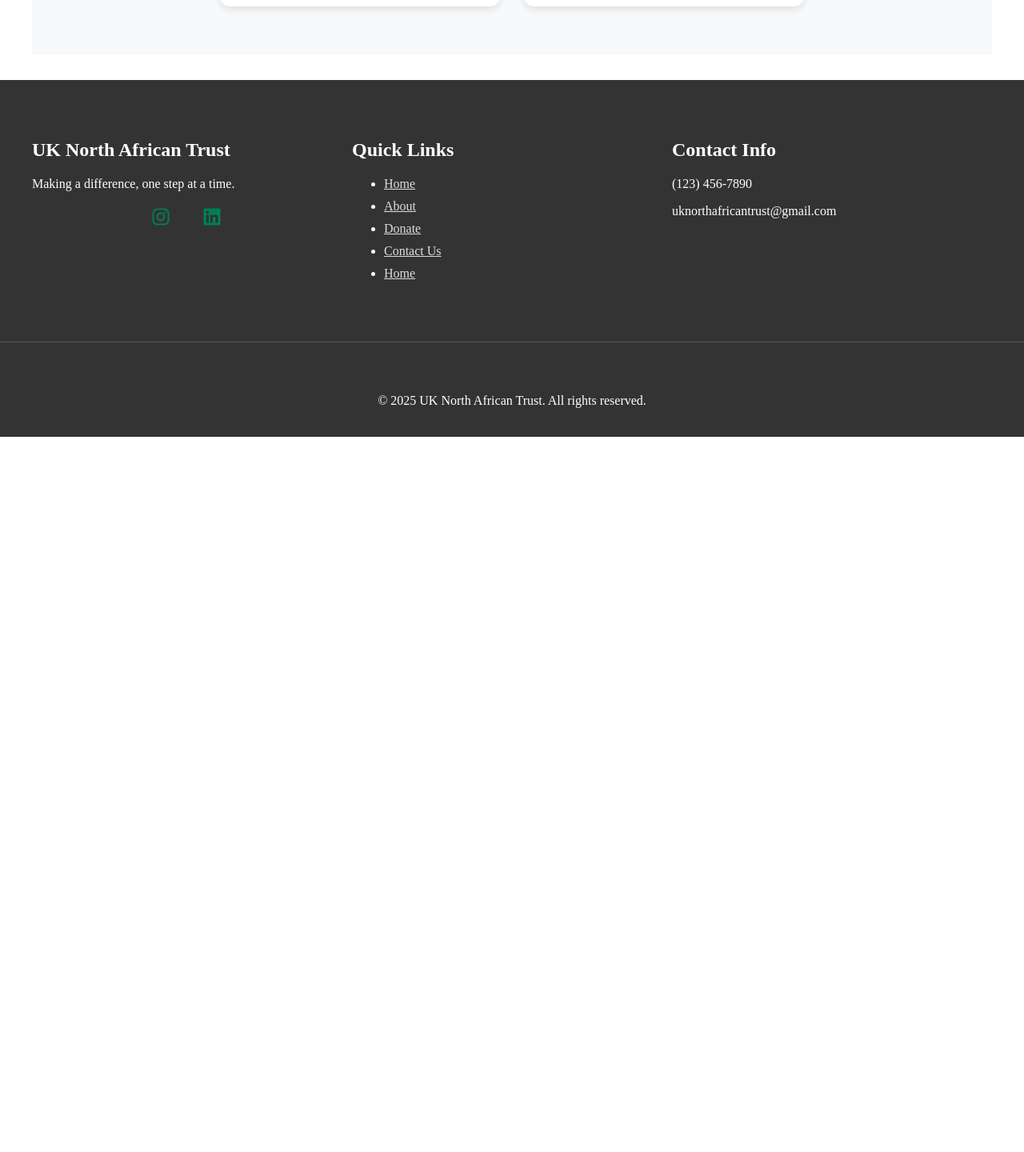
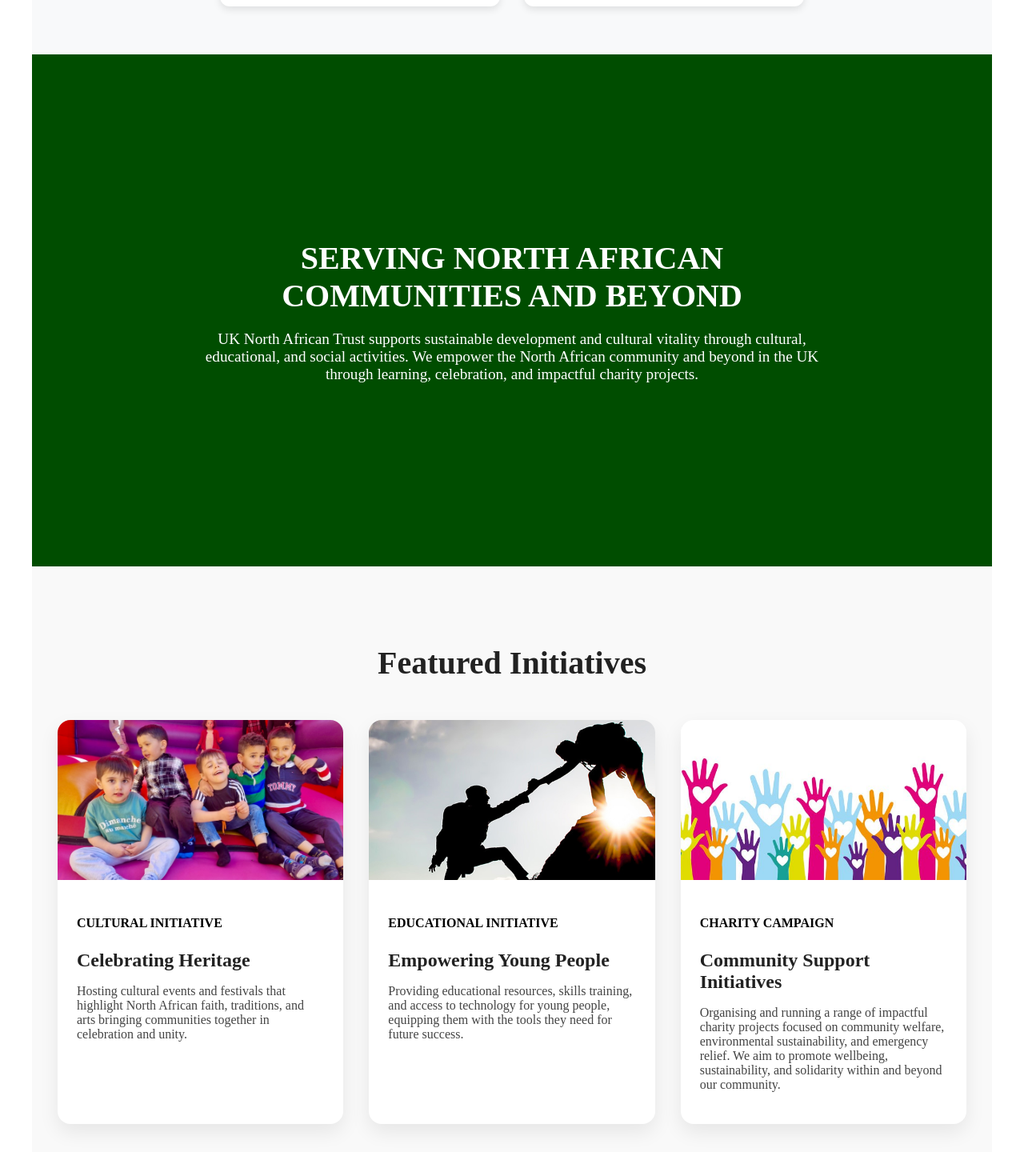
Before and after one commit to Younes-22/UKNAT-Website, a React (Vite) app: page / in a window 1280 px wide. Shown: the part 990-2430 px from the top of the page at 80% size. Before the commit the page ends 1544 px from the top, so only its background shows below. Built offline with nearby package versions, Linux system fonts and the light colour scheme.

Commit message:
changed footer and social icons to green. also added contact us image

```diff
--- a/src/components/Footer.jsx
+++ b/src/components/Footer.jsx
@@ -11,6 +11,20 @@ function Footer(){
             <div className="footer-section">
                 <h3>UK North African Trust</h3>
                 <p>Making a difference, one step at a time.</p>
+            </div>
+            <div className="footer-section">
+                <h3>Quick Links</h3>
+                <ul>
+                    <li><Link to='/'>Home</Link></li>
+                    <li><Link to='/about'>About Us</Link></li>
+                    <li><Link to='/donate'>Donate</Link></li>
+                    <li><Link to='/volunteer'>Volunteer</Link></li>
+                    <li><Link to='/contact'>Contact Us</Link></li>
+                </ul>
+            </div>
+            <div className="footer-section">
+                <h3>Contact Info</h3>
+                <p><i className="fas fa-envelope"></i> uknorthafricantrust@gmail.com</p>
                 <div className="social-icons">
                     <a href="https://www.instagram.com/northafricantrust?utm_source=ig_web_button_share_sheet&igsh=ZDNlZDc0MzIxNw==" target="_blank" rel="noopener noreferrer">
                     <FaInstagram />
@@ -19,22 +33,7 @@ function Footer(){
                     <FaLinkedin />
                     </a>
 
-                    </div>
-            </div>
-            <div className="footer-section">
-                <h3>Quick Links</h3>
-                <ul>
-                    <li><Link to='/'>Home</Link></li>
-                    <li><Link to='/about'>About</Link></li>
-                    <li><Link to='/donate'>Donate</Link></li>
-                    <li><Link to='/contact'>Contact Us</Link></li>
-                    <li><Link to='/'>Home</Link></li>
-                </ul>
-            </div>
-            <div className="footer-section">
-                <h3>Contact Info</h3>
-                <p><i className="fas fa-phone"></i> (123) 456-7890</p>
-                <p><i className="fas fa-envelope"></i> uknorthafricantrust@gmail.com</p>
+                </div>
             </div>
         </div>
         <div className="footer-bottom">
--- a/src/css/Contact.css
+++ b/src/css/Contact.css
@@ -1,4 +1,24 @@
-/* This remains the same, it centers the container on the page */
+
+.banner-image {
+    left: 0;
+    width: 100%;
+    height: 100%;
+    object-fit: cover;
+    object-position: center;
+    display: block;
+    margin: 0;
+}
+
+.contact-intro, .contact-container, .map-section, .faq-section {
+    max-width: var(--max-width);
+    margin: 0 auto;
+}
+
+.contact-intro {
+    text-align: center;
+    margin-bottom: 50px;
+}
+
 .contact-container {
     max-width: var(--max-width);
     margin: 40px auto; /* Added top/bottom margin for spacing */
@@ -66,19 +86,19 @@
     margin-bottom: 1.5rem;
 }
 
-.social-icons {
+.socialm-icons {
     display: flex;
     justify-content: center; /* Center the icons horizontally */
     gap: 25px; /* Space out the icons */
 }
 
-.social-icons a {
-    color: var(--primary-color);
+.socialm-icons a {
+    color: #004d00;
     transition: transform 0.3s ease;
 }
 
 /* Add a little hover effect for the social icons */
-.social-icons a:hover {
+.socialm-icons a:hover {
     transform: scale(1.1);
 }
 
--- a/src/css/DonationSelector.css
+++ b/src/css/DonationSelector.css
@@ -1,6 +1,6 @@
 /* Define primary color for easy changes */
 :root {
-  --primary-color: #008053; /* The main green color */
+  --primary-color: #004d00; /* The main green color */
   --primary-color-dark: #002D2B;
 }
 
--- a/src/css/Footer.css
+++ b/src/css/Footer.css
@@ -1,31 +1,26 @@
 /* Footer Styles */
 footer {
-    background-color: #333; /* Using a slightly darker grey for better contrast */
+    background-color: #004d00;
     color: #fff;
-    padding: 50px 0 20px; /* Adjust padding to be vertical only */
-
-    /* --- ADD THESE LINES FOR THE CSS-ONLY FIX --- */
-    width: 100vw; /* Force the width to 100% of the viewport width */
+    padding: 50px 0 20px;
+    width: 100vw;
     position: relative;
     left: 50%;
     transform: translateX(-50%);
-    /* --- END OF ADDED LINES --- */
 }
 
 .footer-content {
     display: flex;
     flex-wrap: wrap;
     justify-content: space-between;
-    /* This var(--max-width) keeps your *content* nicely centered inside the full-width footer */
-    max-width: var(--max-width, 1200px); /* Added a fallback value */
+    max-width: var(--max-width, 1200px);
     margin: 0 auto;
-    padding: 0 20px; /* Add padding here to affect the content, not the footer edge */
+    padding: 0 20px;
 }
 
 .footer-section {
     flex: 1 1 300px;
     margin-bottom: 30px;
-    /* Removed padding from here as it's now on .footer-content */
 }
 
 .footer-section h3 {
@@ -51,14 +46,14 @@ footer {
 }
 
 .social-icons a {
-    color: #fff;
     margin-right: 15px;
     font-size: 1.5rem;
     transition: color 0.3s ease;
+    color: #fff;
 }
 
-.social-icons a:hover {
-    color: var(--primary-color);
+footer .social-icons a svg {
+    color: #fff;
 }
 
 .footer-bottom {
--- /dev/null
+++ b/src/css/Home.css
@@ -0,0 +1,82 @@
+.featured-initiatives {
+    padding: 4rem 2rem;
+    background-color: #f9f9f9;
+  }
+
+  .featured-initiatives h2 {
+    text-align: center;
+    font-size: 2.5rem;
+    margin-bottom: 3rem;
+    color: #222;
+  }
+    .initiatives-container {
+    display: grid;
+    grid-template-columns: repeat(auto-fit, minmax(280px, 1fr));
+    gap: 2rem;
+    max-width: 1200px;
+    margin: 0 auto;
+  }
+
+    .initiative-card {
+    background: white;
+    border-radius: 16px;
+    box-shadow: 0 10px 25px rgba(0, 0, 0, 0.08);
+    overflow: hidden;
+    transition: transform 0.3s ease;
+    display: flex;
+    flex-direction: column;
+  }
+
+  .initiative-card:hover {
+    transform: translateY(-5px);
+  }
+
+  .initiative-card img {
+    width: 100%;
+    height: 200px;
+    object-fit: cover;
+  }
+
+  .initiative-content {
+    padding: 1.5rem;
+    flex-grow: 1;
+  }
+
+    .initiative-content h3 {
+    font-size: 1.5rem;
+    margin-bottom: 0.75rem;
+    color: #222;
+  }
+
+  .initiative-content p {
+    font-size: 1rem;
+    color: #444;
+    margin-bottom: 1rem;
+  }
+  .hero {
+    background-color: #004d00;
+    height: 80vh;
+    color: #fff;
+    display: flex;
+    align-items: center;
+    justify-content: center;
+    text-align: center;
+}
+
+.hero-content {
+    max-width: 800px;
+    padding: 0 20px;
+}
+
+.hero-content h2 {
+    font-size: 3rem;
+    margin-bottom: 20px;
+}
+
+.hero-content p {
+    font-size: 1.2rem;
+    margin-bottom: 30px;
+}
+.hero-content h2 {
+        font-size: 2.5rem;
+    }
--- a/src/css/Volunteer.css
+++ b/src/css/Volunteer.css
@@ -86,6 +86,24 @@
     width: auto;
 }
 
+.submit-button button {
+  flex: 1;
+  padding: 1rem 1.5rem;
+  border: none;
+  background-color: transparent;
+  font-size: 1.1rem;
+  font-weight: bold;
+  background-color: #004d00;
+  color: white;
+  cursor: pointer;
+  transition: all 0.2s ease-in-out;
+}
+
+.submit-button button.active {
+  background-color: var(--primary-color);
+  color: #fff;
+}
+
 /* This media query is now redundant, so you can safely delete it */
 @media (max-width: 768px) {
     .checkbox-group {
--- a/src/pages/Home.jsx
+++ b/src/pages/Home.jsx
@@ -1,12 +1,57 @@
 import Nav from "../components/Nav";
 import MessageBox from "../components/MessageBox"
+import Eid from "../images/Eid.jpg";
+import empowering from "../images/empowering.jpg";
+import charity from "../images/charity.jpg";
+import "../css/Home.css";
+import { Link } from 'react-router-dom'
+
 
 function Home(){
     return(
+        <>
         <div>
             <h1 className="centering">Welcome to the UK North African Trust Website</h1>
             < MessageBox />
+            </div>
+        <section class="hero">
+            <div class="hero-content">
+            <h2>SERVING NORTH AFRICAN COMMUNITIES AND BEYOND</h2>
+            <p>UK North African Trust supports sustainable development and cultural vitality through cultural, educational, and social activities. We empower the North African community and beyond in the UK through learning, celebration, and impactful charity projects.</p>
+            {/* <li><Link to='/donate' className="btn">Support our causes</Link></li> */}
+            </div>
+        </section>
+        <section className="featured-initiatives">
+        <h2>Featured Initiatives</h2>
+        <div className="initiatives-container">
+            <div className="initiative-card">
+                <img src={Eid} alt="Eid Celebration" />
+                <div className="initiative-content">
+                    <h4 className="category">CULTURAL INITIATIVE</h4>
+                    <h3>Celebrating Heritage</h3>
+                    <p>Hosting cultural events and festivals that highlight North African faith, traditions, and arts bringing communities together in celebration and unity.</p>
+                </div>
+            </div>
+            <div className="initiative-card">
+
+                <img src={empowering} alt="Empowering image" />
+                <div className="initiative-content">
+                    <h4 className="category">EDUCATIONAL INITIATIVE</h4>
+                    <h3>Empowering Young People</h3>
+                    <p>Providing educational resources, skills training, and access to technology for young people, equipping them with the tools they need for future success.</p>
+                </div>
+            </div>
+            <div className="initiative-card">
+                <img src={charity} alt="Charity campaign" />
+                <div className="initiative-content">
+                    <h4 className="category">CHARITY CAMPAIGN</h4>
+                    <h3>Community Support Initiatives</h3>
+                    <p>Organising and running a range of impactful charity projects focused on community welfare, environmental sustainability, and emergency relief. We aim to promote wellbeing, sustainability, and solidarity within and beyond our community.</p>
+                </div>
+            </div>
         </div>
+    </section>
+        </>
     )
 }
 
--- a/src/pages/Volunteer.jsx
+++ b/src/pages/Volunteer.jsx
@@ -114,7 +114,6 @@ function Volunteer(){
     </section>
         <section className="centering">
       <h2>Register Your Interest</h2>
-      <p>...</p>
 
       <form id="volunteer-registration-form" className="narrow-form" onSubmit={handleSubmit}>
         <div className="form-group">
@@ -150,9 +149,9 @@ function Volunteer(){
         <div className="form-group">
             <label htmlFor="availability">Availability</label>
             <select name="availability" id="availability" value={formData.availability || ''} onChange={handleChange}>
-                <option value="weekdays">Weekdays</option>
-                <option value="weekends">Weekends</option>
-                <option value="flexible">Flexible</option>
+                <option value="Weekdays">Weekdays</option>
+                <option value="Weekends">Weekends</option>
+                <option value="Flexible">Flexible</option>
             </select>
         </div>
         <div className="form-group">
@@ -181,8 +180,8 @@ function Volunteer(){
             value={formData.message} onChange={handleChange}
             ></textarea>
         </div>
-        <div className="form-group">
-            <button type="submit" className="btn" disabled={isSubmitting}>
+        <div className="submit-button">
+            <button type="submit" className="submit-button" disabled={isSubmitting}>
                 {isSubmitting ? 'Submitting...' : 'Submit Application'}
               </button>
             </div>
```
Also changed, not shown: src/pages/About.jsx (+6 -5 lines), src/pages/Contact.jsx (+8 -14 lines).
